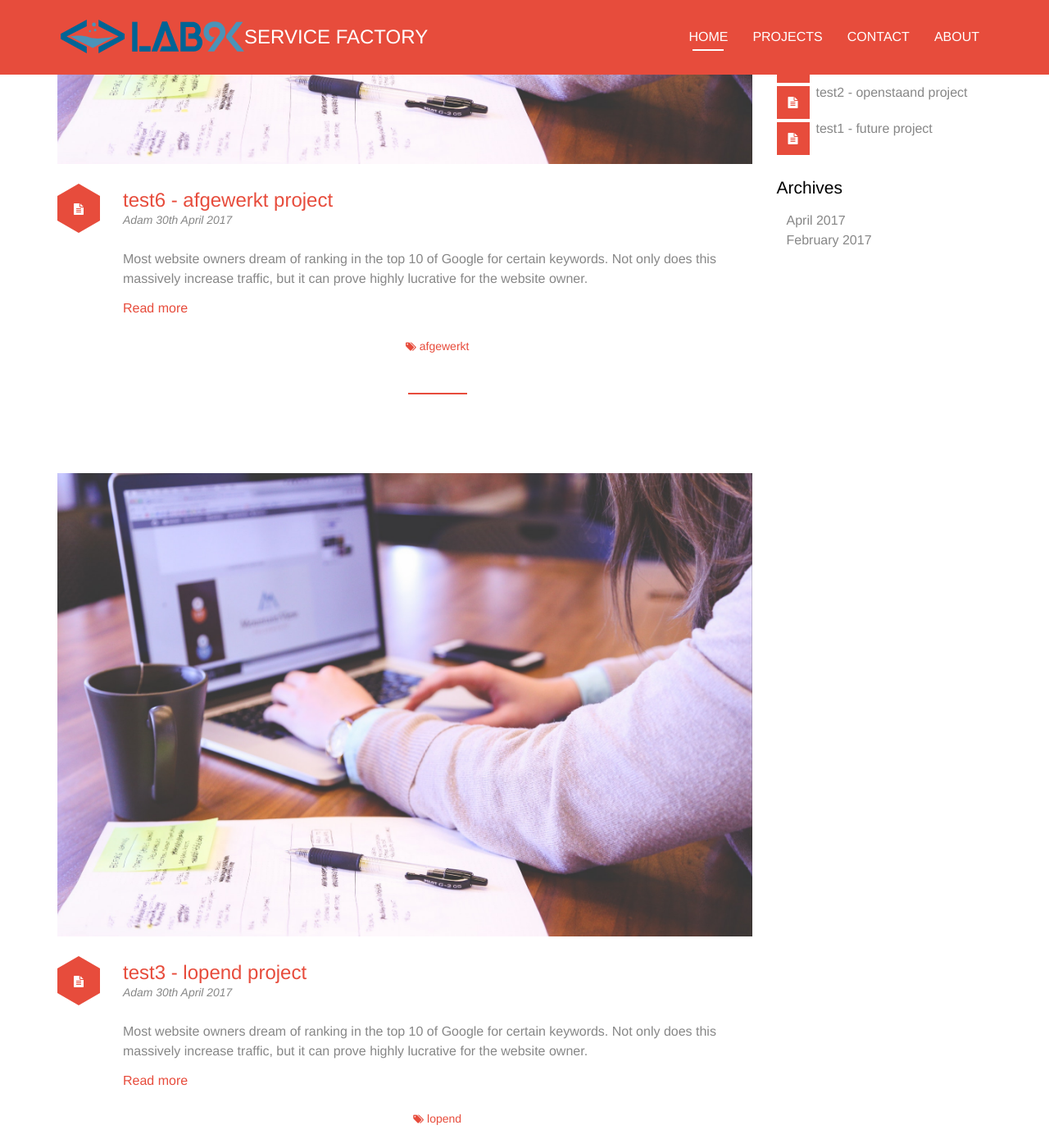
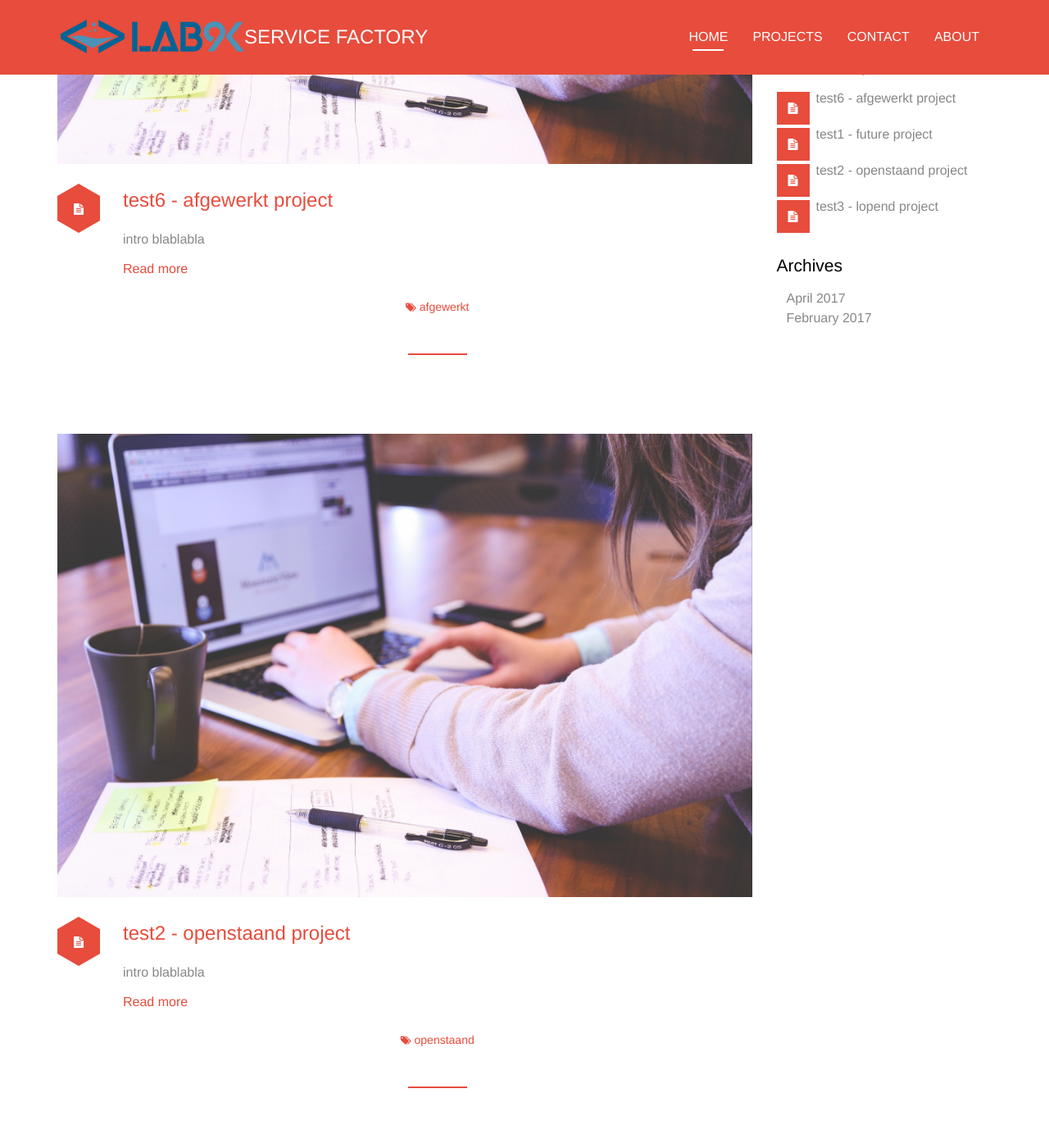
Before and after one commit to lab9k/ServiceFactory, a Jekyll site: the page built from projects.html, in a window 1280 px wide and 1400 px high, scrolled down 867 px. Shown: the whole window at 82% size. Built offline with Jekyll 4.4.1, drawn with Linux system fonts in a browser that asks for light colours; nearby versions of some CDN libraries; some of the changed text lies outside the part shown.

Commit message:
date sort and weight sort recent projects

```diff
--- a/_posts/projects/2017-10-02-test1.md
+++ b/_posts/projects/2017-10-02-test1.md
@@ -3,7 +3,7 @@ layout: post
 title: test1 - future project
 meta: intro blablabla
 image: /images/posts/cras-ultricies.jpg
-date: 2017-10-10 00:00:00 -0500
+date: 2017-05-10 00:00:00 -0500
 category: project
 tags: [future]
 weight: 2
--- a/_posts/projects/2017-10-02-test3.md
+++ b/_posts/projects/2017-10-02-test3.md
@@ -3,7 +3,7 @@ layout: post
 title: test3 - lopend project
 meta: intro blablabla
 image: /images/posts/cras-ultricies.jpg
-date: 2017-10-10 00:00:00 -0500
+date: 2017-06-10 00:00:00 -0500
 category: project
 tags: [lopend]
 weight: 4
--- a/projects.html
+++ b/projects.html
@@ -2,7 +2,6 @@
 layout: default
 title: Service factory
 ---
-
 
 <head>
 	<link rel="stylesheet" href="../css/projects.css">
@@ -29,7 +28,7 @@ title: Service factory
 			<div class="row">
 				<div class="col-md-9">
 					{% if site.posts.size > 0 %}
-						{% for post in site.categories.project %}
+						{% for post in site.categories.project | sort: 'weight' %}
 							<article id="post-191" class="post-showinfo  post-191 post type-post status-publish format-standard has-post-thumbnail hentry category-html category-seo tag-css tag-html tag-mobile">
 								<div class="post-media overlay">
 									<a href="{{ site.baseurl }}{{ post.url }}" class="feature-image hover-animate">
@@ -37,14 +36,8 @@ title: Service factory
 								</div>
 								<div class="post-head small-screen-center">
 									<h2 class="post-title entry-title">
-										<a href="{{ site.baseurl }}{{ post.url }}" title="Permalink to Increase Traffic being Mobile Friendly" rel="bookmark"> {{ post.title }} </a>
+										<a href="{{ site.baseurl }}{{ post.url }}" title="{{ post.title }}" rel="bookmark"> {{ post.title }} </a>
 									</h2>
-									<small class="post-author">
-										<a href=""> Adam </a>
-									</small>
-									<small class="post-date">
-										30th April 2017
-									</small>
 									<div class="post-icon">
 										<div class="hex hex-big">
 											<i class="fa fa-file-text"></i>
@@ -52,7 +45,7 @@ title: Service factory
 									</div>
 								</div>
 								<div class="post-body entry-content">
-									<p>Most website owners dream of ranking in the top 10 of Google for certain keywords. Not only does this massively increase traffic, but it can prove highly lucrative for the website owner.</p>
+									<p>{{ post.meta }}</p>
 									<a href="{{ site.baseurl }}{{ post.url }}" class="more-link">Read more</a>
 								</div>
 								<div class="post-extras bordered text-center">
@@ -73,7 +66,7 @@ title: Service factory
 				</div>
 				<aside class="col-md-3 sidebar">
 					<div id="search-4" class="sidebar-widget  widget_search">
-						<form role="search" method="get" id="searchform" action="https://www.adam-bray.com/">
+						<form role="search" method="get" id="searchform" action="">
 							<div class="input-group">
 								<input type="text" value="" name="s" id="s" class="form-control" placeholder="Search">
 								<span class="input-group-btn"><button class="btn" type="submit" id="searchsubmit" value="Search">
@@ -82,6 +75,14 @@ title: Service factory
 							</span>
 						</div>
 					</form>
+
+					<form action="/projects.html" method="get">
+						<label for="search-box">Search</label>
+						<input type="text" id="search-box" name="query">
+						<input type="submit" value="search">
+					  </form>
+
+					  <ul id="search-results"></ul>
 				</div>
 				<div id="categories-3" class="sidebar-widget  widget_categories">
 					<h3 class="sidebar-header">Categories</h3>
@@ -103,11 +104,12 @@ title: Service factory
 						</ul>
 					</div>
 				</div>
+				{% if site.categories.project.size > 0 %}
 				<div id="recent-posts-3" class="sidebar-widget  widget_recent_entries">
-					<h3 class="sidebar-header">Recent Posts</h3>
+					<h3 class="sidebar-header">Recent Projects</h3>
 					<ul>
-						{% if site.posts.size > 0 %}
-							{% for post in site.categories.project | sort: 'date' %}
+						{% assign sorted = site.categories.project | sort: 'date' | sort: 'weight'  %}
+						{% for post in sorted %}
 						<li>
 							<div class="post-icon">
 								<i class="fa fa-file-text"></i>
@@ -116,20 +118,22 @@ title: Service factory
 							<small></small>
 						</li>
 						{% endfor %}
-						{% endif %}
+
 					</ul>
 				</div>
-				<div id="archives-3" class="sidebar-widget  widget_archive">
+				{% endif %}
+				<div id="archives-3" class="sidebar-widget widget_archive">
 					<h3 class="sidebar-header">Archives</h3>
 						<ul>
-							<li><a href="https://www.adam-bray.com/2017/04/">April 2017</a></li>
-							<li><a href="https://www.adam-bray.com/2017/02/">February 2017</a></li>
+							<li><a href="">April 2017</a></li>
+							<li><a href="">February 2017</a></li>
 						</ul>
 				</div></aside>
 			</div>
 		</div>
 	</section>
 </div>
+
 
 
 
```
Lines whose indentation alone changed are shown as unchanged.
